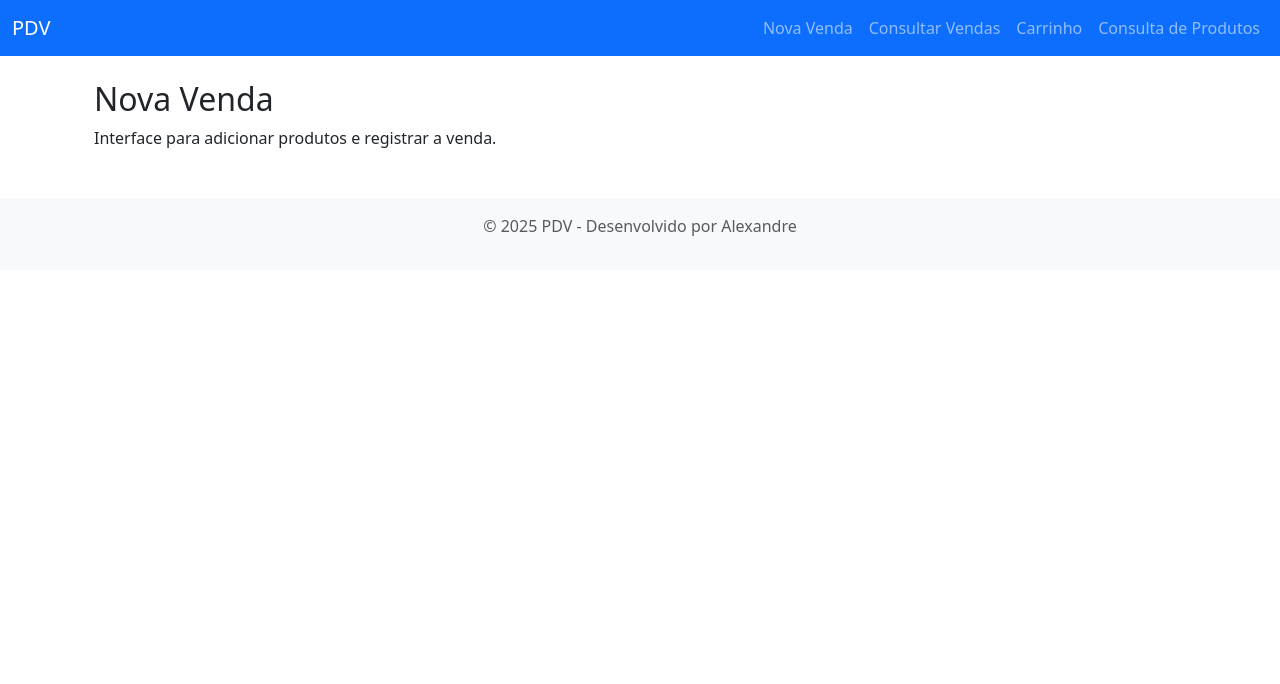
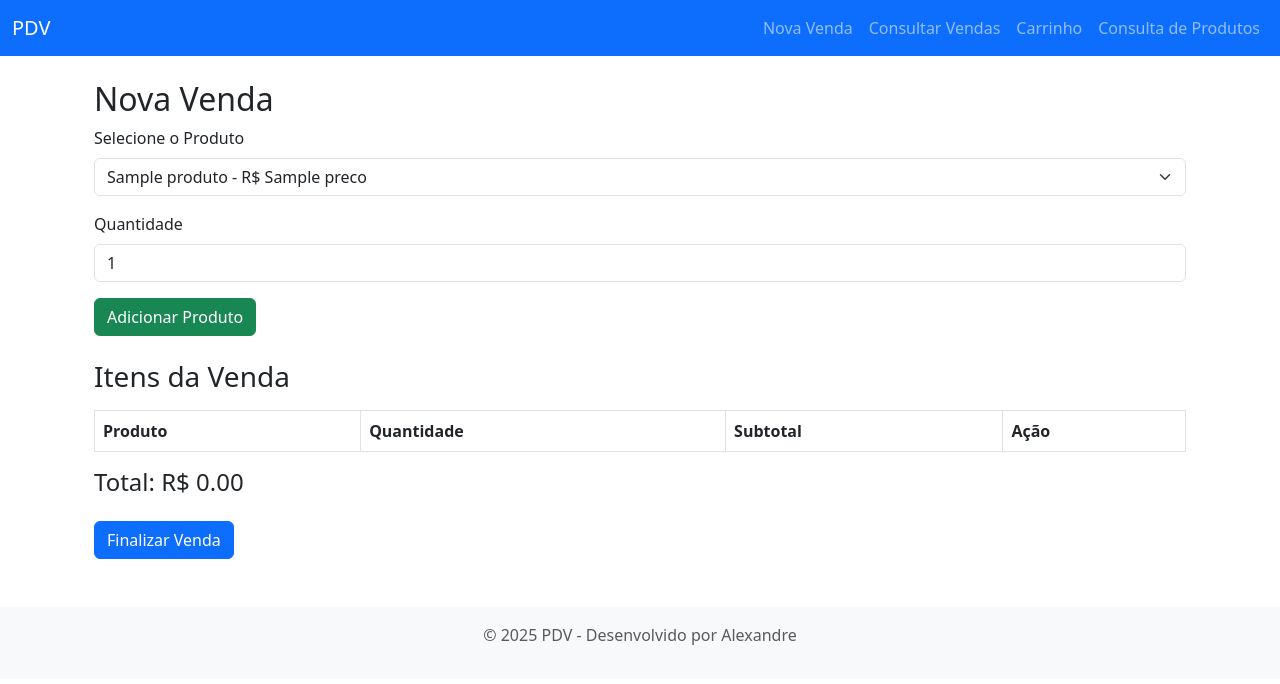
Before and after one commit to quintiliano95/FrenteDeCaixa, a Django app: template caixa/frente_caixa/templates/nova_venda.html in a window 1280 px wide. Shown: the top 684 px of the page. Run offline with Django 3.2, Linux system fonts and the light colour scheme; the template is opened without the code that fills it: most values are stand-ins (such as "Sample title", 1, 10 or a date in 2020); lists and menus that the app fills with data are empty.

Commit message:
Nova venda, Consulta vendas, detalhes da venda

```diff
--- a/caixa/caixa/settings.py
+++ b/caixa/caixa/settings.py
@@ -104,9 +104,9 @@ AUTH_PASSWORD_VALIDATORS = [
 # Internationalization
 # https://docs.djangoproject.com/en/5.1/topics/i18n/
 
-LANGUAGE_CODE = 'en-us'
+LANGUAGE_CODE = 'pt-br'
 
-TIME_ZONE = 'UTC'
+TIME_ZONE = 'America/Sao_Paulo'
 
 USE_I18N = True
 
--- a/caixa/frente_caixa/templates/nova_venda.html
+++ b/caixa/frente_caixa/templates/nova_venda.html
@@ -1,8 +1,113 @@
 {% extends "base.html" %}
+
+{% block title %}Nova Venda - PDV{% endblock %}
 
 {% block content %}
 <div class="container mt-4">
     <h2>Nova Venda</h2>
-    <p>Interface para adicionar produtos e registrar a venda.</p>
+    <form id="venda-form">
+        <div class="mb-3">
+            <label for="produto" class="form-label">Selecione o Produto</label>
+            <select id="produto" class="form-select">
+                {% for produto in produtos %}
+                    <option value="{{ produto.id }}" data-preco="{{ produto.preco }}">{{ produto.nome }} - R$ {{ produto.preco }}</option>
+                {% endfor %}
+            </select>
+        </div>
+        <div class="mb-3">
+            <label for="quantidade" class="form-label">Quantidade</label>
+            <input type="number" id="quantidade" class="form-control" min="1" value="1">
+        </div>
+        <button type="button" class="btn btn-success" onclick="adicionarProduto()">Adicionar Produto</button>
+    </form>
+
+    <h3 class="mt-4">Itens da Venda</h3>
+    <table class="table table-bordered mt-3">
+        <thead>
+            <tr>
+                <th>Produto</th>
+                <th>Quantidade</th>
+                <th>Subtotal</th>
+                <th>Ação</th>
+            </tr>
+        </thead>
+        <tbody id="tabela-venda"></tbody>
+    </table>
+
+    <h4>Total: R$ <span id="total">0.00</span></h4>
+    <button class="btn btn-primary mt-3" onclick="finalizarVenda()">Finalizar Venda</button>
 </div>
+
+<script>
+    let itensVenda = [];
+    let totalVenda = 0;
+
+    function adicionarProduto() {
+        let produtoSelect = document.getElementById("produto");
+        let produtoId = produtoSelect.value;
+        let produtoNome = produtoSelect.options[produtoSelect.selectedIndex].text;
+        let preco = parseFloat(produtoSelect.options[produtoSelect.selectedIndex].dataset.preco);
+        let quantidade = parseInt(document.getElementById("quantidade").value);
+
+        if (quantidade < 1) return;
+
+        let subtotal = preco * quantidade;
+        itensVenda.push({ id: produtoId, nome: produtoNome, quantidade: quantidade, subtotal: subtotal });
+
+        atualizarTabela();
+    }
+
+    function atualizarTabela() {
+        let tabela = document.getElementById("tabela-venda");
+        tabela.innerHTML = "";
+        totalVenda = 0;
+
+        itensVenda.forEach((item, index) => {
+            totalVenda += item.subtotal;
+            tabela.innerHTML += `
+                <tr>
+                    <td>${item.nome}</td>
+                    <td>${item.quantidade}</td>
+                    <td>R$ ${item.subtotal.toFixed(2)}</td>
+                    <td><button class="btn btn-danger btn-sm" onclick="removerItem(${index})">Remover</button></td>
+                </tr>
+            `;
+        });
+
+        document.getElementById("total").innerText = totalVenda.toFixed(2);
+    }
+
+    function removerItem(index) {
+        itensVenda.splice(index, 1);
+        atualizarTabela();
+    }
+
+    function finalizarVenda() {
+        if (itensVenda.length === 0) {
+            alert("Adicione pelo menos um produto antes de finalizar a venda.");
+            return;
+        }
+
+        let formData = new FormData();
+        itensVenda.forEach(item => {
+            formData.append("produtos[]", item.id);
+            formData.append("quantidades[]", item.quantidade);
+        });
+
+        fetch("{% url 'nova_venda' %}", {
+            method: "POST",
+            body: formData,
+            headers: { "X-CSRFToken": "{{ csrf_token }}" }
+        })
+        .then(response => response.json())
+        .then(data => {
+            if (data.mensagem) {
+                alert(data.mensagem);
+                window.location.href = "{% url 'homepage' %}";
+            } else {
+                alert(data.erro);
+            }
+        });
+    }
+</script>
 {% endblock %}
--- a/caixa/frente_caixa/urls.py
+++ b/caixa/frente_caixa/urls.py
@@ -5,6 +5,7 @@ urlpatterns = [
     path('', views.homepage, name='homepage'),
     path('nova_venda/', views.nova_venda, name='nova_venda'),
     path('consultar_vendas/', views.consultar_vendas, name='consultar_vendas'),
+    path('detalhes_venda/<int:venda_id>/', views.detalhes_venda, name='detalhes_venda'),
     path('carrinho/', views.carrinho, name='carrinho'),
     path('consulta_produtos/', views.consulta_produtos, name='consulta_produtos'),
 ]
```
Also changed, not shown: caixa/frente_caixa/models.py (+8 -21 lines), caixa/frente_caixa/templates/consultar_vendas.html (added, +65 -0 lines), caixa/frente_caixa/views.py (+57 -6 lines), caixa/frente_caixa/migrations/0003_rename_data_venda_venda_data_remove_venda_produto_and_more.py (added), caixa/frente_caixa/templates/consulta_produtos.html (added).
